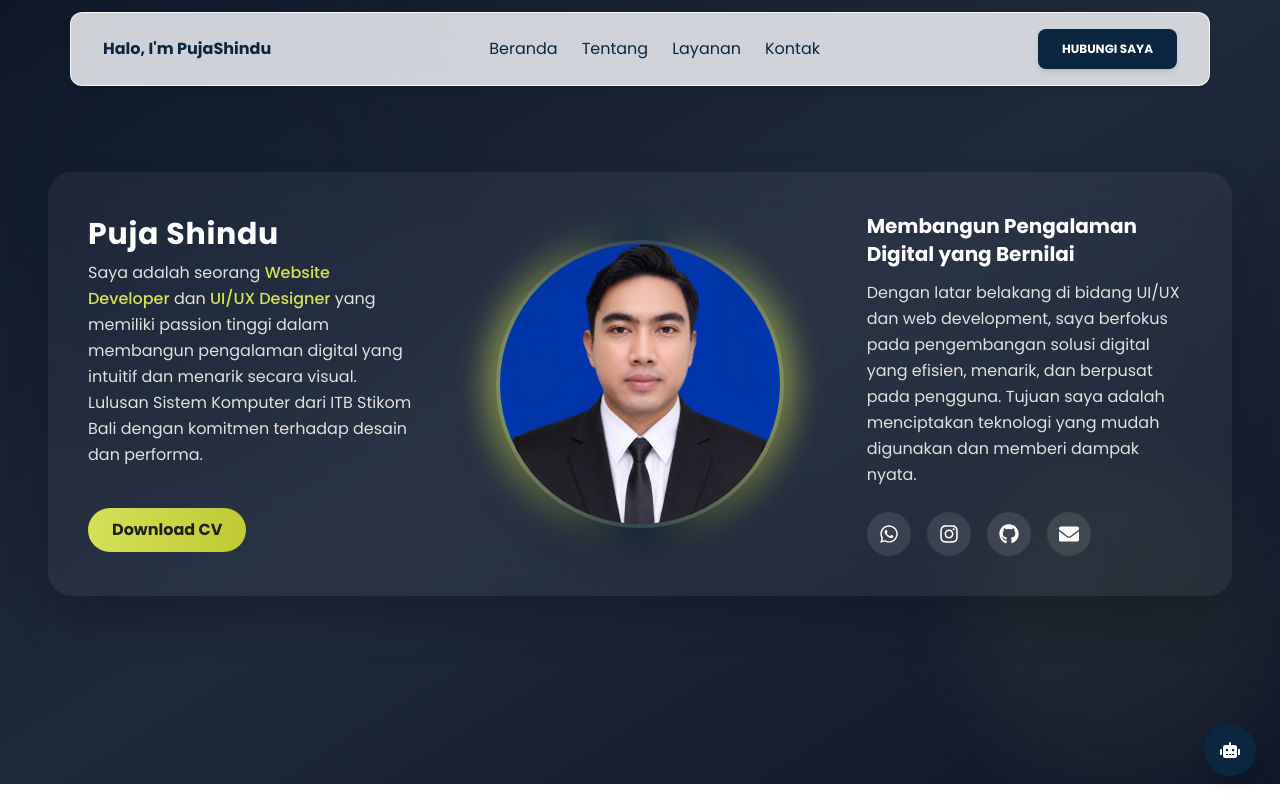
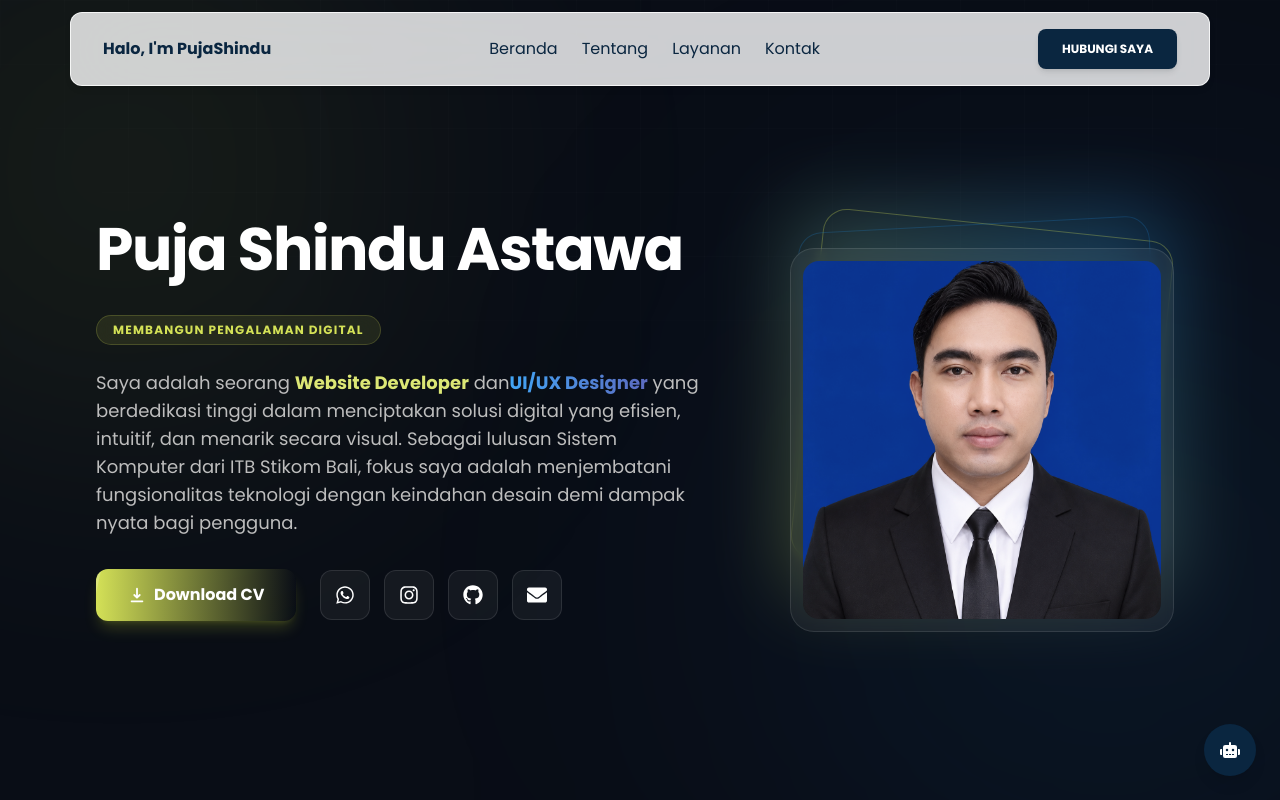
Before and after one commit to PUJASHINDU/Puja_Portofolio, a React (Vite) app: page / in a window 1280 px wide. Shown: the top 800 px of the page. Built offline with nearby package versions, Linux system fonts and the light colour scheme.

Commit message:
rubah layout update resvonsive

```diff
--- a/src/Components/AboutComponents.jsx
+++ b/src/Components/AboutComponents.jsx
@@ -1,8 +1,9 @@
 import React, { useState } from "react";
-import { motion } from "framer-motion";
+import { motion, AnimatePresence } from "framer-motion";
 import Profile from "../assets/profile/Puja.png";
 import MyCV from "../assets/cv/Puja_Resume_Ats.pdf";
 import { FaInstagram, FaWhatsapp, FaGithub, FaEnvelope } from "react-icons/fa";
+import { HiDownload } from "react-icons/hi";
 
 const AboutComponents = () => {
   const [showGithubOptions, setShowGithubOptions] = useState(false);
@@ -18,79 +19,63 @@ const AboutComponents = () => {
   };
 
   return (
-    <section className="relative w-full min-h-screen -mt-24 flex justify-center items-center
-      bg-gradient-to-br from-[#0f172a] via-[#1e293b] to-[#0f172a] px-6 md:px-12 py-20 text-white overflow-hidden">
-      {/* Efek cahaya latar */}
-      <div className="absolute top-0 left-0 w-96 h-96 bg-customBlue/20 blur-3xl rounded-full animate-pulse"></div>
-      <div className="absolute bottom-0 right-0 w-80 h-80 bg-lime-400/10 blur-2xl rounded-full animate-pulse"></div>
+    <section className="relative w-full min-h-screen flex justify-center items-center -mt-20 bg-[#090d16] px-4 sm:px-6 md:px-12 lg:px-24 py-24 text-white overflow-hidden font-poppins">
 
+      {/* Efek Ambient Light Latar Belakang */}
+      <div className="absolute top-[-10%] left-[-10%] w-[500px] h-[500px] bg-lime-500/10 blur-[150px] rounded-full pointer-events-none"></div>
+      <div className="absolute bottom-[-10%] right-[-10%] w-[600px] h-[600px] bg-blue-600/10 blur-[180px] rounded-full pointer-events-none"></div>
+
+      {/* Garis Grid Dekoratif Halus */}
+      <div className="absolute inset-0 bg-[linear-gradient(to_right,#ffffff03_1px,transparent_1px),linear-gradient(to_bottom,#ffffff03_1px,transparent_1px)] bg-[size:4rem_4rem] [mask-image:radial-gradient(ellipse_60%_50%_at_50%_0%,#000_70%,transparent_100%)] pointer-events-none"></div>
+
+      <div className="w-full max-w-7xl flex flex-col-reverse lg:flex-row items-center justify-between gap-12 lg:gap-20 z-10">
+
+        {/* SISI KIRI: KONTEN TEKS & AKSI */}
         <motion.div
-        initial={{ opacity: 0, y: 50 }}
-        animate={{ opacity: 1, y: 0 }}
-        transition={{ duration: 1 }}
-        className="w-full max-w-7xl flex flex-col-reverse md:flex-row items-center justify-between gap-y-14 gap-x-16 z-10 backdrop-blur-xl bg-white/5 p-10 rounded-3xl shadow-2xl"
+          initial={{ opacity: 0, x: -50 }}
+          animate={{ opacity: 1, x: 0 }}
+          transition={{ duration: 0.8, ease: "easeOut" }}
+          className="w-full lg:w-3/5 text-center lg:text-left flex flex-col items-center lg:items-start"
         >
-        {/* Kiri: Deskripsi */}
-        <motion.div
-          initial={{ x: -40, opacity: 0 }}
-          animate={{ x: 0, opacity: 1 }}
-          transition={{ delay: 0.3 }}
-          className="w-full md:w-1/3 text-center md:text-left"
-        >
-          <h2 className="text-3xl font-bold mb-2 text-white font-poppins tracking-wide">
-            Puja Shindu
-          </h2>
-          <p className="text-gray-300 leading-relaxed font-poppins mb-6 text-justify md:text-left">
-            Saya adalah seorang <span className="text-lime-400 font-poppins font-medium">Website Developer</span> dan <span className="text-lime-400 font-poppins font-medium">UI/UX Designer</span> yang memiliki passion tinggi dalam membangun pengalaman digital yang intuitif dan menarik secara visual. Lulusan Sistem Komputer dari ITB Stikom Bali dengan komitmen terhadap desain dan performa.
+          {/* Tagline Kecil */}
+
+
+          {/* Nama Utama */}
+          <h1 className="text-4xl sm:text-5xl mt-10 lg:text-6xl font-extrabold tracking-tight text-white mb-4 leading-tight">
+            Puja Shindu Astawa
+          </h1>
+
+          <span className="px-4 py-1.5 rounded-full mt-5 text-xs font-semibold tracking-widest uppercase bg-lime-400/10 text-lime-400 border border-lime-400/20 mb-6 backdrop-blur-md">
+            Membangun Pengalaman Digital
+          </span>
+          {/* Deskripsi Menjadi Satu Alur Cerita */}
+          <p className="text-base sm:text-lg text-gray-400 leading-relaxed max-w-2xl mb-8 text-center lg:text-left">
+            Saya adalah seorang <span className=" bg-clip-text text-lime-300 from-lime-400 to-emerald-400 font-semibold">Website Developer</span> dan
+            <span className="text-transparent bg-clip-text bg-gradient-to-r from-blue-400 to-indigo-400 font-semibold">UI/UX Designer</span> yang berdedikasi tinggi dalam menciptakan solusi digital yang efisien, intuitif, dan menarik secara visual.
+            <span className="hidden sm:inline"> Sebagai lulusan Sistem Komputer dari ITB Stikom Bali, fokus saya adalah menjembatani fungsionalitas teknologi dengan keindahan desain demi dampak nyata bagi pengguna.</span>
           </p>
 
+          {/* Sesi Interaksi (Tombol & Sosial Media) */}
+          <div className="flex flex-col sm:flex-row items-center gap-6 w-full sm:w-auto">
+            {/* Tombol Download CV Premium */}
             <button
               onClick={handleDownloadCV}
-            className="mt-4 px-6 py-2.5 rounded-full bg-gradient-to-r from-lime-400
-             to-lime-600 text-gray-900 font-semibold hover:scale-105 hover:shadow-lg transition-transform duration-300 font-poppins"
+              className="group relative px-8 py-3.5 rounded-xl bg-gradient-to-r from-lime-400 to-emerald-500 text-gray-9ab text-gray-950 font-bold shadow-lg shadow-lime-500/20 transition-all duration-300 hover:scale-[1.03] hover:shadow-xl hover:shadow-lime-500/30 overflow-hidden flex items-center gap-2 w-full sm:w-auto justify-center"
             >
-            Download CV
+              {/* Efek Kilatan Shimmer */}
+              <div className="absolute inset-0 w-1/2 h-full bg-white/20 transform -skew-x-12 -translate-x-full group-hover:animate-shimmer" />
+              <HiDownload className="text-lg group-hover:translate-y-0.5 transition-transform" />
+              <span>Download CV</span>
             </button>
-        </motion.div>
 
-        {/* Tengah: Foto Profil */}
-        <motion.div
-          initial={{ scale: 0.8, opacity: 0 }}
-          animate={{ scale: 1, opacity: 1 }}
-          transition={{ delay: 0.4 }}
-          className="w-full md:w-1/3 flex justify-center"
-        >
-          <div className="relative">
-            <div className="absolute -inset-2 bg-gradient-to-r from-lime-400 via-customBlue to-lime-400 rounded-full blur-lg opacity-70"></div>
-            <img
-              src={Profile}
-              alt="Profile"
-              className="relative w-52 h-52 md:w-72 md:h-72 object-cover rounded-full shadow-2xl border-4 border-white/10 hover:scale-105 transition-transform duration-500"
-            />
-          </div>
-        </motion.div>
-
-        {/* Kanan: Informasi & Icons */}
-        <motion.div
-          initial={{ x: 40, opacity: 0 }}
-          animate={{ x: 0, opacity: 1 }}
-          transition={{ delay: 0.5 }}
-          className="w-full md:w-1/3 text-center md:text-left"
-        >
-          <h2 className="text-xl font-bold font-poppins mb-3 text-white font">
-          Membangun Pengalaman Digital yang Bernilai
-          </h2>
-          <p className="text-gray-300  leading-relaxed font-poppins mb-6 text-justify md:text-left">
-            Dengan latar belakang di bidang UI/UX dan web development, saya berfokus pada pengembangan solusi digital yang efisien, menarik, dan berpusat pada pengguna. Tujuan saya adalah menciptakan teknologi yang mudah digunakan dan memberi dampak nyata.
-          </p>
-
-          {/* Icons */}
-          <div className="flex justify-center md:justify-start gap-4 flex-wrap">
+            {/* Deretan Icon Media Sosial */}
+            <div className="flex items-center gap-3.5">
               <a
                 href="https://wa.me/6281228608307"
                 target="_blank"
                 rel="noopener noreferrer"
-              className="p-3 bg-white/10 rounded-full hover:bg-lime-400 hover:text-gray-900 transition duration-300"
+                className="p-3.5 bg-white/5 border border-white/10 rounded-xl hover:bg-lime-400 hover:text-gray-950 hover:border-transparent hover:scale-110 transition-all duration-300"
+                aria-label="WhatsApp"
               >
                 <FaWhatsapp className="w-5 h-5" />
               </a>
@@ -99,47 +84,86 @@ const AboutComponents = () => {
                 href="https://instagram.com/pujashindu__"
                 target="_blank"
                 rel="noopener noreferrer"
-              className="p-3 bg-white/10 rounded-full hover:bg-lime-400 hover:text-gray-900 transition duration-300"
+                className="p-3.5 bg-white/5 border border-white/10 rounded-xl hover:bg-lime-400 hover:text-gray-950 hover:border-transparent hover:scale-110 transition-all duration-300"
+                aria-label="Instagram"
               >
                 <FaInstagram className="w-5 h-5" />
               </a>
 
-            {/* GitHub Dropdown */}
+              {/* GitHub Dropdown Wrapper */}
               <div className="relative">
                 <button
                   onClick={toggleGithubDropdown}
-                className="p-3 bg-white/10 rounded-full hover:bg-lime-400 hover:text-gray-900 transition duration-300"
+                  className={`p-3.5 rounded-xl border transition-all duration-300 hover:scale-110 ${showGithubOptions
+                    ? "bg-lime-400 text-gray-950 border-transparent"
+                    : "bg-white/5 border-white/10 hover:bg-lime-400 hover:text-gray-950 hover:border-transparent"
+                    }`}
+                  aria-label="GitHub"
                 >
                   <FaGithub className="w-5 h-5" />
                 </button>
+
+                <AnimatePresence>
                   {showGithubOptions && (
-                <div
-                  className="absolute z-50 mt-2 w-44 bg-gray-800/90 text-white rounded-xl shadow-lg py-2 right-0 backdrop-blur-md border border-white/10"
+                    <motion.div
+                      initial={{ opacity: 0, y: 10, scale: 0.95 }}
+                      animate={{ opacity: 1, y: 0, scale: 1 }}
+                      exit={{ opacity: 0, y: 10, scale: 0.95 }}
+                      transition={{ duration: 0.2 }}
+                      className="absolute z-50 mt-3 w-48 bg-[#111827]/90 text-white rounded-xl shadow-2xl py-2 right-0 sm:left-0 border border-white/10 backdrop-blur-xl"
                       onMouseLeave={closeDropdown}
                     >
                       <a
                         href="https://github.com/PUJASHINDU"
                         target="_blank"
                         rel="noopener noreferrer"
-                    className="block px-4 py-2 hover:bg-lime-400/20 transition"
+                        className="block px-4 py-2.5 text-sm hover:bg-lime-400 hover:text-gray-950 font-medium transition-colors"
                       >
                         GitHub Puja Shindu
                       </a>
-                </div>
+                    </motion.div>
                   )}
+                </AnimatePresence>
               </div>
 
               <a
                 href="mailto:shinduastawa@gmail.com"
                 target="_blank"
                 rel="noopener noreferrer"
-              className="p-3 bg-white/10 rounded-full hover:bg-lime-400 hover:text-gray-900 transition duration-300"
+                className="p-3.5 bg-white/5 border border-white/10 rounded-xl hover:bg-lime-400 hover:text-gray-950 hover:border-transparent hover:scale-110 transition-all duration-300"
+                aria-label="Email"
               >
                 <FaEnvelope className="w-5 h-5" />
               </a>
             </div>
+          </div>
         </motion.div>
+
+        {/* SISI KANAN: FRAME FOTO PROFIL MODERN */}
+        <motion.div
+          initial={{ opacity: 0, scale: 0.9 }}
+          animate={{ opacity: 1, scale: 1 }}
+          transition={{ duration: 0.8, delay: 0.2 }}
+          className="w-full lg:w-2/5 flex justify-center items-center"
+        >
+          <div className="relative group w-64 h-64 sm:w-80 sm:h-80 md:w-96 md:h-96">
+            {/* Dekorasi Aksen Belakang (Glow & Bentuk Kotak Miring) */}
+            <div className="absolute inset-0 bg-gradient-to-tr from-lime-400 to-blue-500 rounded-3xl opacity-30 blur-2xl group-hover:opacity-40 group-hover:scale-105 transition-all duration-500"></div>
+            <div className="absolute inset-4 border border-lime-400/30 rounded-3xl rotate-6 group-hover:rotate-3 transition-transform duration-500"></div>
+            <div className="absolute inset-4 border border-blue-500/20 rounded-3xl -rotate-3 group-hover:rotate-0 transition-transform duration-500"></div>
+
+            {/* Frame Utama Foto */}
+            <div className="relative w-full h-full rounded-3xl mt-10 overflow-hidden border border-white/10 bg-white/5 backdrop-blur-sm p-3 group-hover:border-white/20 transition-colors duration-500">
+              <img
+                src={Profile}
+                alt="Puja Shindu Profile"
+                className="w-full h-full object-cover rounded-2xl grayscale-[20%] group-hover:grayscale-0 transition-all duration-700 scale-100 group-hover:scale-105"
+              />
+            </div>
+          </div>
         </motion.div>
+
+      </div>
     </section>
   );
 };
```
Lines whose indentation alone changed are shown as unchanged.
